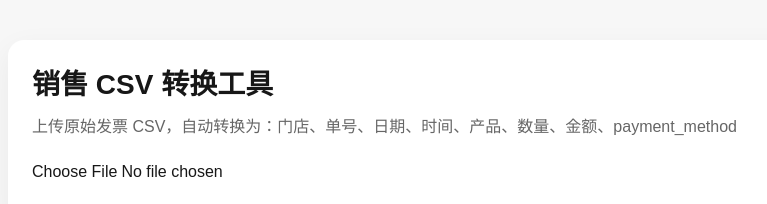
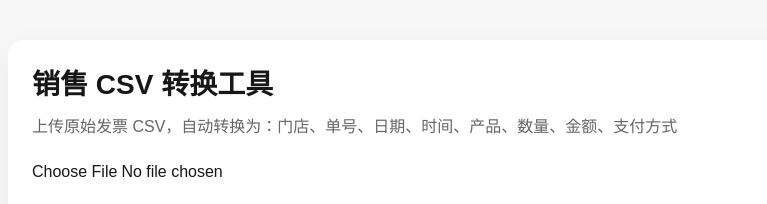
Before and after one commit to xyt000601-blip/Sales1, a Next.js app: page / in a window 1280 px wide. Shown: the top 204 px of the page, without its empty margins (82-849 px from the left). Built offline with nearby package versions, Linux system fonts and the light colour scheme.

Commit message:
only import completed orders

```diff
--- a/app/page.tsx
+++ b/app/page.tsx
@@ -110,7 +110,7 @@ export default function HomePage() {
       <div style={styles.card}>
         <h1 style={styles.title}>销售 CSV 转换工具</h1>
         <p style={styles.desc}>
-          上传原始发票 CSV，自动转换为：门店、单号、日期、时间、产品、数量、金额、payment_method
+          上传原始发票 CSV，自动转换为：门店、单号、日期、时间、产品、数量、金额、支付方式
         </p>
 
         <div style={styles.uploadBox}>
```
